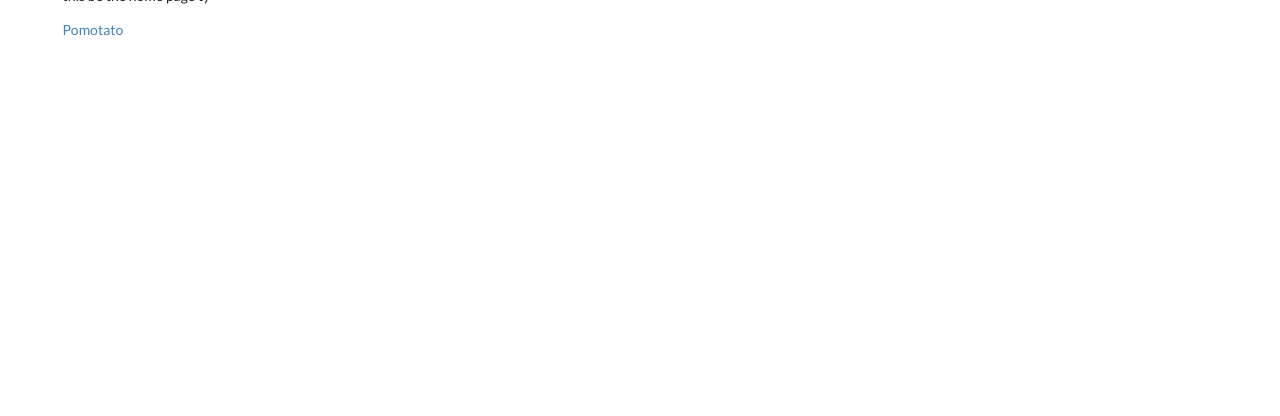
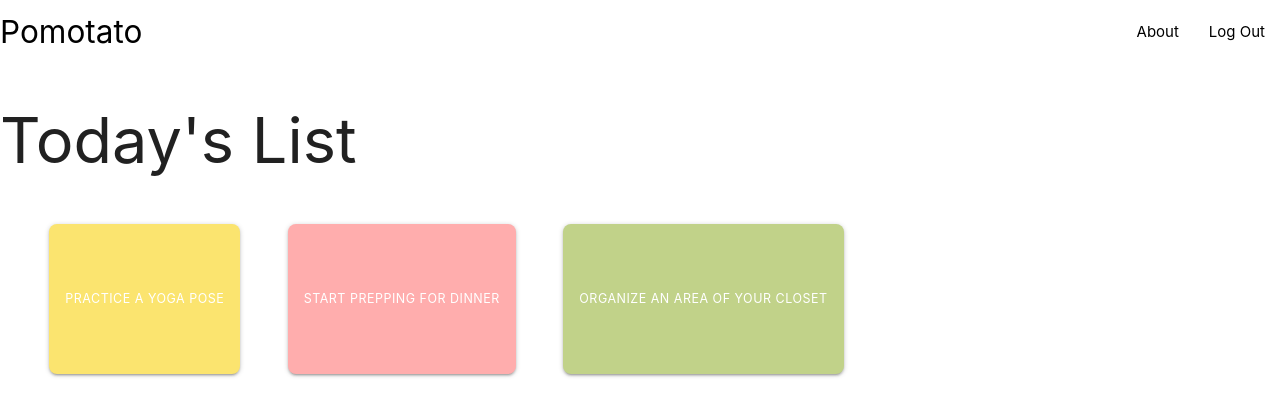
Before and after one commit to DanielleByrne/Pomotato, a React (Create React App) app in the folder client/: page / in a window 1280 px wide. Shown: the top 416 px of the page. Built offline with nearby package versions, Linux system fonts and the light colour scheme.

Commit message:
added a nav and started todays list, the both still need major work

```diff
--- a/client/public/index.html
+++ b/client/public/index.html
@@ -9,8 +9,7 @@
       name="description"
       content="Web site created using create-react-app"
     />
-    <link rel="stylesheet" href="https://cdnjs.cloudflare.com/ajax/libs/semantic-ui/2.4.1/semantic.min.css"/>
-
+    <link rel="stylesheet" href="https://cdnjs.cloudflare.com/ajax/libs/materialize/1.0.0/css/materialize.min.css">
     <link rel="apple-touch-icon" href="%PUBLIC_URL%/logo192.png" />
     <!--
       manifest.json provides metadata used when your web app is installed on a
@@ -42,4 +41,6 @@
       To create a production bundle, use `npm run build` or `yarn build`.
     -->
   </body>
+  <script src="https://cdnjs.cloudflare.com/ajax/libs/materialize/1.0.0/js/materialize.min.js"></script>
+
 </html>
--- /dev/null
+++ b/client/src/Home.css
@@ -0,0 +1,90 @@
+/* .nav-color{
+    background-color: transparent;
+} */
+
+.btn-border{
+    border: 2px solid red!;
+}
+
+/* Todays list section */
+.today-buttons {
+    display: flex;
+    padding-left: 2%;
+    padding-bottom: 5%;
+    /* overflow-x: scroll;
+    overflow-y: hidden; */
+    height: 300px;
+    width: 500px;
+    display: inline-block;
+    white-space: nowrap;
+  }
+
+  .list-buttons {
+      justify-content: space-between;
+      height: 150px;
+      margin: 5%;
+  }
+
+
+
+.yellow-btn{
+    background-color: #fbe46f !important;
+    border-radius: 8px;
+    border: none !important;
+    align-items: center;
+    font-size: smaller;
+}
+
+.coral-btn {
+    background: #ffadad !important;
+    border-radius: 8px;
+    border: none !important;
+    align-items: center;
+    font-size: smaller;
+  }
+
+  .orange-btn {
+    background: #fbbe79 !important;
+    border-radius: 8px;
+    border: none !important;
+    align-items: center;
+    font-size: smaller;
+  }
+
+  .green-btn {
+    background: #c1d289 !important;
+    border-radius: 8px;
+    border: none !important;
+    align-items: center;
+    font-size: smaller;
+  }
+  .blue-btn {
+    background: #a8dfff !important;
+    border-radius: 8px;
+    border: none !important;
+    align-items: center;
+    font-size: smaller;
+  }
+  .pink-btn {
+    background: #f4cde1 !important;
+    border-radius: 8px;
+    border: none !important;
+    align-items: center;
+    font-size: smaller;
+  }
+
+  .purple-btn {
+    background: #d2c2ef !important;
+    border-radius: 8px;
+    border: none !important;
+    align-items: center;
+    font-size: smaller;
+  }
+
+  .teal-btn {
+    background: #a6ded3 !important;
+    border-radius: 8px;
+    border: none !important;
+    align-items: center;
+    font-size: smaller;
+  }
--- a/client/src/Home.js
+++ b/client/src/Home.js
@@ -1,13 +1,49 @@
 import React from "react";
+import "./Home.css"
+
 
 
 function Home() {
     return (
-        <div className="ui container grid"> this be the home page ty
-        <div className="computer only row">
-        <a href="./Home" class="header item">Pomotato</a>
+        <>
+        <nav className="transparent z-depth-0">
+        <div className="nav-wrapper ">
+          <a href="/" className="brand-logo black-text text-darken-2">Pomotato</a>
+          <ul id="nav-mobile" className="right hide-on-med-and-down black-text text-darken-2">
+            <li><a  className="black-text text-darken-2"href="/">About</a></li>
+            <li><a className=".btn transparent z-depth-0 black-text text-darken-2"href="/">Log Out </a></li>
+          </ul>
         </div>
-         </div>
+      </nav>
+       {/* <ul class="sidenav" id="mobile-demo">
+       <li><a href="sass.html">Sass</a></li>
+       <li><a href="badges.html">Components</a></li>
+       <li><a href="collapsible.html">Javascript</a></li>
+       <li><a href="mobile.html">Mobile</a></li>
+     </ul> */}
+     <div className="container"></div>
+     <h1 className="tl-heading">Today's List</h1>
+      <div className=" today-buttons">
+        <button
+          type="button"
+          className="btn yellow-btn  btn-group list-buttons "
+        >
+          Practice a yoga pose
+        </button>
+        <button
+          type="button"
+          className="btn  coral-btn btn-group list-buttons "
+        >
+          Start prepping for dinner
+        </button>
+        <button
+          type="button"
+          className="btn green-btn btn-group list-buttons"
+        >
+          Organize an area of your closet
+        </button>
+      </div>
+     </>
     )
 }
 
@@ -17,4 +53,5 @@ function Home() {
 
 
 
+
 export default Home;
```
